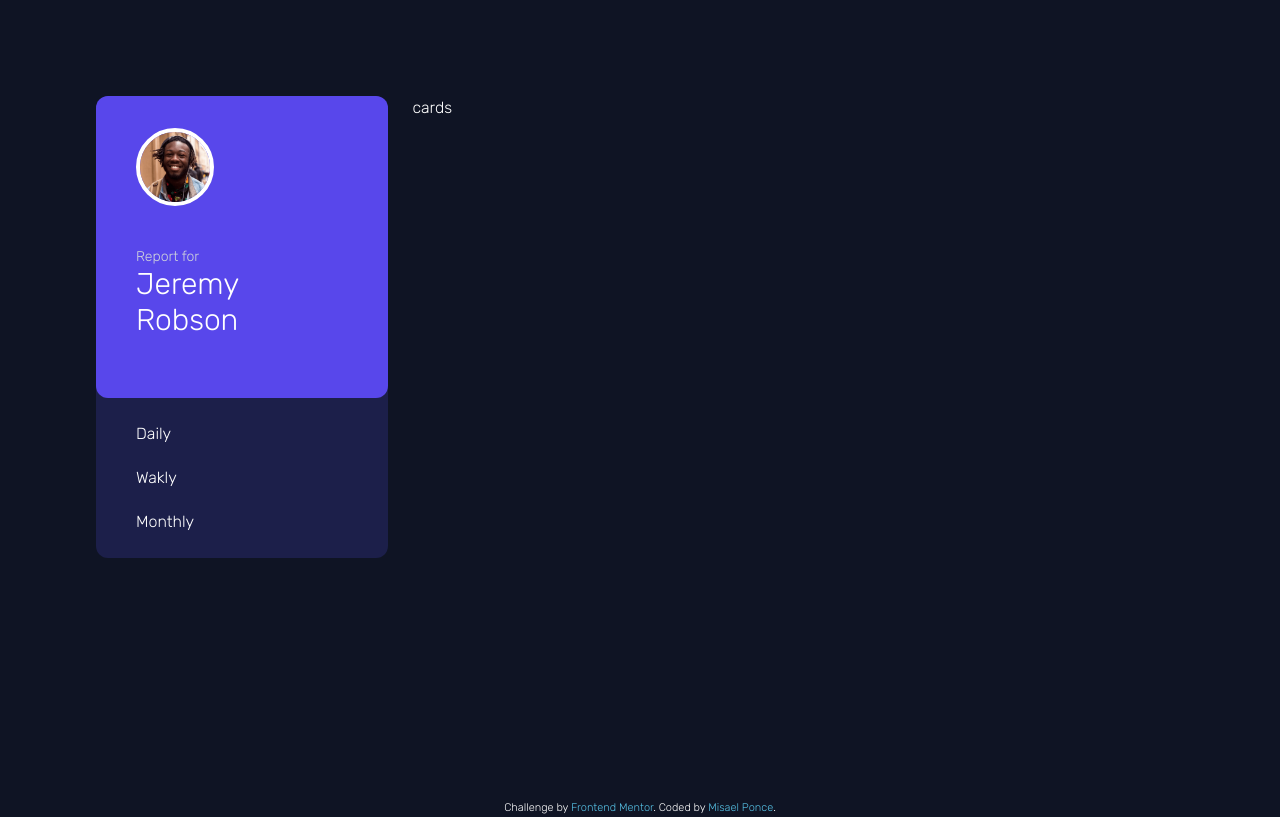
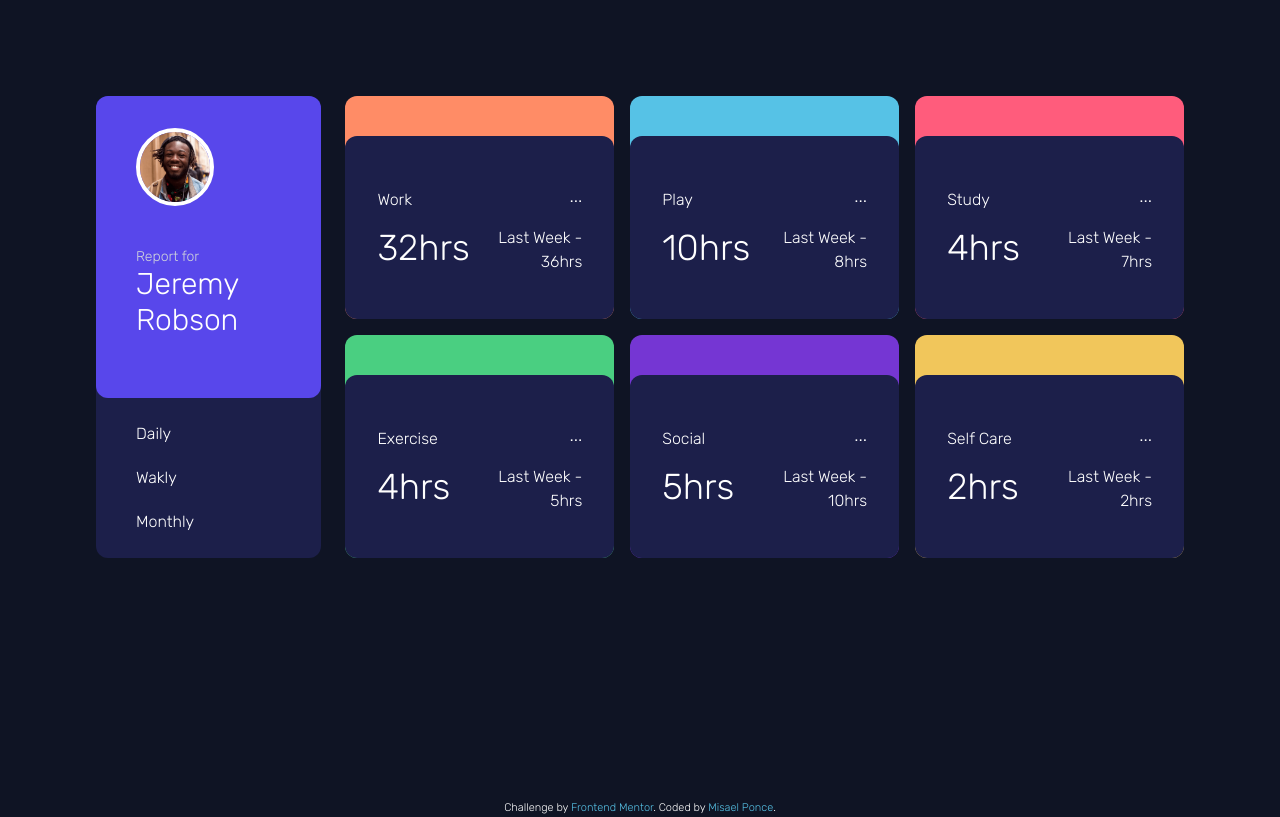
Before and after one commit to Misaponce/time-tracking-dashboard, a Next.js app: page / in a window 1280 px wide. Built offline with nearby package versions, Linux system fonts and the light colour scheme.

Commit message:
activity cards added, defined some style details

```diff
--- /dev/null
+++ b/activities.json
@@ -0,0 +1,104 @@
+[
+  {
+    "title": "Work",
+    "timeframes": {
+      "daily": {
+        "current": 5,
+        "previous": 7
+      },
+      "weekly": {
+        "current": 32,
+        "previous": 36
+      },
+      "monthly": {
+        "current": 103,
+        "previous": 128
+      }
+    }
+  },
+  {
+    "title": "Play",
+    "timeframes": {
+      "daily": {
+        "current": 1,
+        "previous": 2
+      },
+      "weekly": {
+        "current": 10,
+        "previous": 8
+      },
+      "monthly": {
+        "current": 23,
+        "previous": 29
+      }
+    }
+  },
+  {
+    "title": "Study",
+    "timeframes": {
+      "daily": {
+        "current": 0,
+        "previous": 1
+      },
+      "weekly": {
+        "current": 4,
+        "previous": 7
+      },
+      "monthly": {
+        "current": 13,
+        "previous": 19
+      }
+    }
+  },
+  {
+    "title": "Exercise",
+    "timeframes": {
+      "daily": {
+        "current": 1,
+        "previous": 1
+      },
+      "weekly": {
+        "current": 4,
+        "previous": 5
+      },
+      "monthly": {
+        "current": 11,
+        "previous": 18
+      }
+    }
+  },
+  {
+    "title": "Social",
+    "timeframes": {
+      "daily": {
+        "current": 1,
+        "previous": 3
+      },
+      "weekly": {
+        "current": 5,
+        "previous": 10
+      },
+      "monthly": {
+        "current": 21,
+        "previous": 23
+      }
+    }
+  },
+  {
+    "title": "Self Care",
+    "timeframes": {
+      "daily": {
+        "current": 0,
+        "previous": 1
+      },
+      "weekly": {
+        "current": 2,
+        "previous": 2
+      },
+      "monthly": {
+        "current": 7,
+        "previous": 11
+      }
+    }
+  }
+]
--- a/app/globals.css
+++ b/app/globals.css
@@ -23,7 +23,7 @@
   /* Primary */
 
   --Blue: hsl(246, 80%, 60%);
-  --Light-red: hsl(15, 100%, 70%); /* work */
+  --Light-orange: hsl(15, 100%, 70%); /* work */
   --Soft-blue: hsl(195, 74%, 62%); /* play */
   --Light-red: hsl(348, 100%, 68%); /* study */
   --Lime-green: hsl(145, 58%, 55%); /* exercise */
@@ -66,3 +66,33 @@ body, html {
 .user-card {
   background-color: var(--Blue);
 }
+
+/* Activity Card Style */
+
+.activity-display {
+  background-color: var(--Dark-blue);
+}
+
+.work-activity {
+  background-color: var(--Light-orange);
+}
+
+.play-activity {
+  background-color: var(--Soft-blue);
+}
+
+.study-activity {
+  background-color: var(--Light-red);
+}
+
+.exercise-activity {
+  background-color: var(--Lime-green);
+}
+
+.social-activity {
+  background-color: var(--Violet);
+}
+
+.self-care-activity {
+  background-color: var(--Soft-orange);
+}
--- a/app/page.tsx
+++ b/app/page.tsx
@@ -1,4 +1,4 @@
-import { MainCard } from '@/components'
+import { MainCard, ActivityCard } from '@/components'
 import Image from 'next/image'
 
 export default function Home() {
@@ -6,7 +6,7 @@ export default function Home() {
     <main className="flex min-h-screen flex-col items-center justify-between py-24 px-6 sm:p-24">
       <div className='main container w-full flex flex-col sm:flex-row gap-6'>
         <MainCard />
-        <div className='flex-1'>cards</div>
+        <ActivityCard />
       </div>
     </main>
   )
--- /dev/null
+++ b/components/ActivityCard.tsx
@@ -0,0 +1,36 @@
+import React from 'react'
+// importing the json file with the activity data
+import activities from '../activities.json';
+
+const ActivityCard = () => {
+
+  return (
+    <div className='grid grid-cols-1 sm:grid-cols-3 gap-4 w-full'>
+        {/* card 1 */}
+        {activities.map((activity, index) => {
+            return  <div
+                        key={index}
+                        className={`${activity.title.toLocaleLowerCase().replace(' ', '-')}-activity
+                        rounded-xl
+                        pt-10
+                        flex flex-col items-end justify-center`
+                        }>
+
+                        <div className='activity-display flex justify-center items-center
+                                        rounded-xl h-full w-full p-6'>
+                            <div className='flex-1 flex flex-col ps-2'>
+                                <span className='text-base'>{activity.title}</span>
+                                <span className='text-4xl mt-4'>{`${activity.timeframes.weekly.current}hrs`}</span>
+                            </div>
+                            <div className='flex-1 flex flex-col text-right pe-2 py-2'>
+                                <span className='text-lg'>...</span>
+                                <span className='text-xl sm:text-base mt-4'>{`Last Week - ${activity.timeframes.weekly.previous}hrs`}</span>
+                            </div>
+                        </div>
+                    </div>
+        })}
+    </div>
+  )
+}
+
+export default ActivityCard
--- a/components/index.ts
+++ b/components/index.ts
@@ -1,7 +1,9 @@
 import Footer from "./Footer";
 import MainCard from "./MainCard";
+import ActivityCard from "./ActivityCard";
 
 export {
     Footer,
     MainCard,
+    ActivityCard,
 }
```
Also changed, not shown: types/index.ts (+18 -0 lines).
